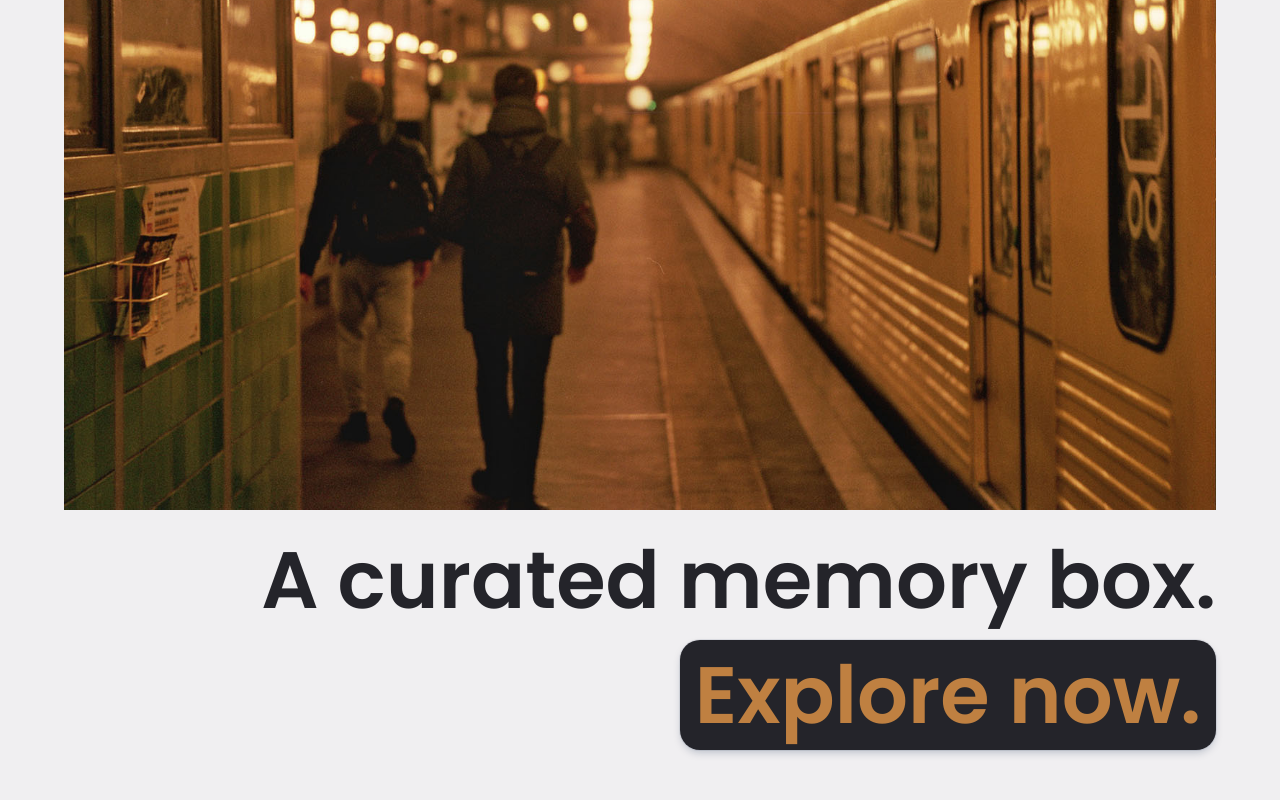
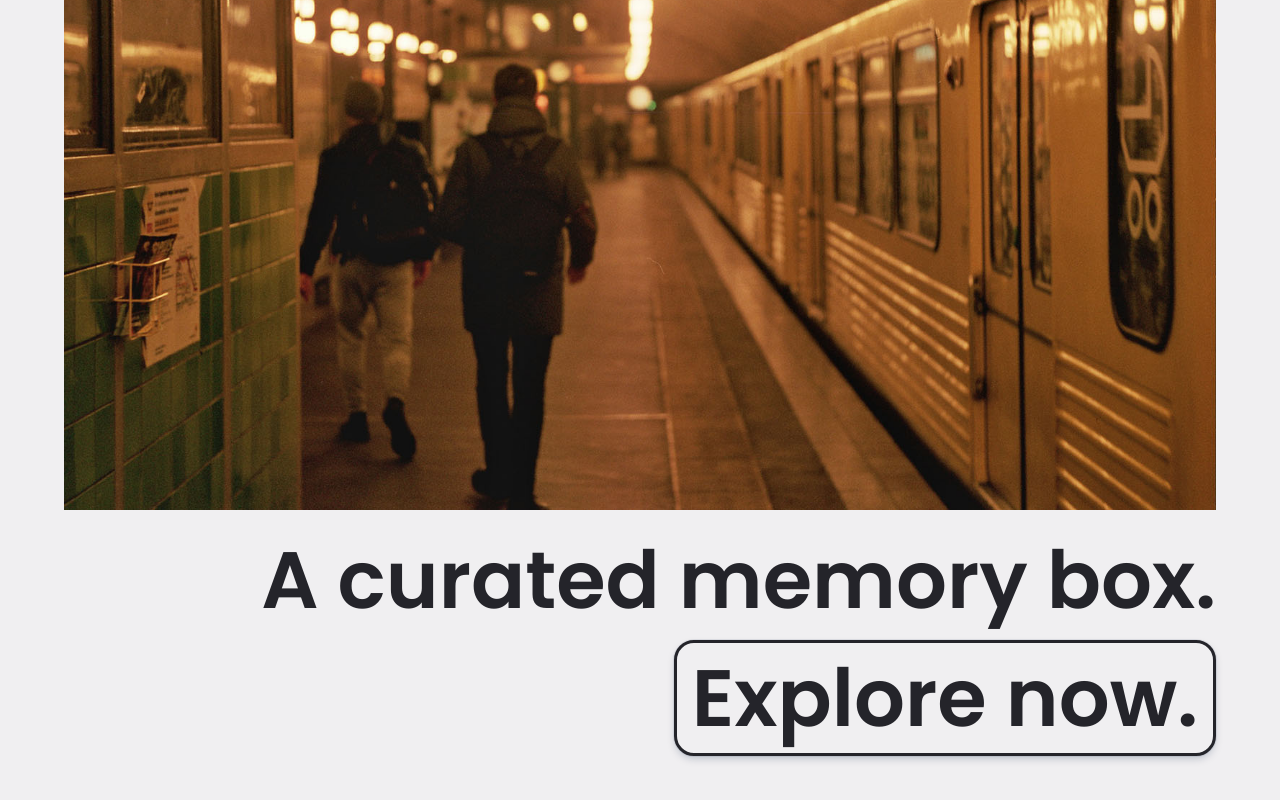
Before and after one commit to hansibalen/analog, a React app: page / in a window 1280 px wide. Shown: the part 894-1694 px from the top of the page. Built offline with nearby package versions, Linux system fonts and the light colour scheme.

Commit message:
Update button styling

```diff
--- a/src/pages/Explore.tsx
+++ b/src/pages/Explore.tsx
@@ -16,11 +16,14 @@ const Explore = (): React.ReactElement => {
             href="/gallery"
             className="explore-btn"
             whileHover={{
-              color: '#24242a',
-              backgroundColor: '#bf8041',
+              color: '#bf8041',
+              backgroundColor: '#24242a',
               transition: { ease: 'easeInOut', duration: 0.3 },
             }}
-            whileTap={{ scale: 0.8 }}
+            whileTap={{
+              scale: 0.8,
+              transition: { ease: 'easeIn' },
+            }}
           >
             Explore now.
           </motion.a>
--- a/src/pages/Home.tsx
+++ b/src/pages/Home.tsx
@@ -1,6 +1,6 @@
 import { TabTitle } from '../../utils/GeneralFunctions'
 import React, { useEffect } from 'react'
-const { motion } = require('framer-motion')
+import { motion } from 'framer-motion'
 import Explore from './Explore'
 
 const hero = {
@@ -34,14 +34,14 @@ const AnimatedLetters = ({
 }) => (
   <motion.span
     className="row-title"
-    variants={disabled ? null : hero}
+    variants={disabled ? undefined : hero}
     initial="initial"
     animate="animate"
   >
     {[...title].map((letter: string, id: number) => (
       <motion.span
         className="row-letter"
-        variants={disabled ? null : letterAnimation}
+        variants={disabled ? undefined : letterAnimation}
         key={id}
       >
         {letter}
--- a/src/sass/components/_home.scss
+++ b/src/sass/components/_home.scss
@@ -141,8 +141,9 @@
   display: inline-block;
   padding: 15px;
   border-radius: 20px;
-  color: $gold;
-  background-color: $black;
+  color: $black;
+  background-color: $background;
+  border: 3px solid $black;
   box-shadow: rgba(9, 30, 66, 0.25) 0px 4px 8px -2px,
     rgba(9, 30, 66, 0.08) 0px 0px 0px 1px;
 }
```
